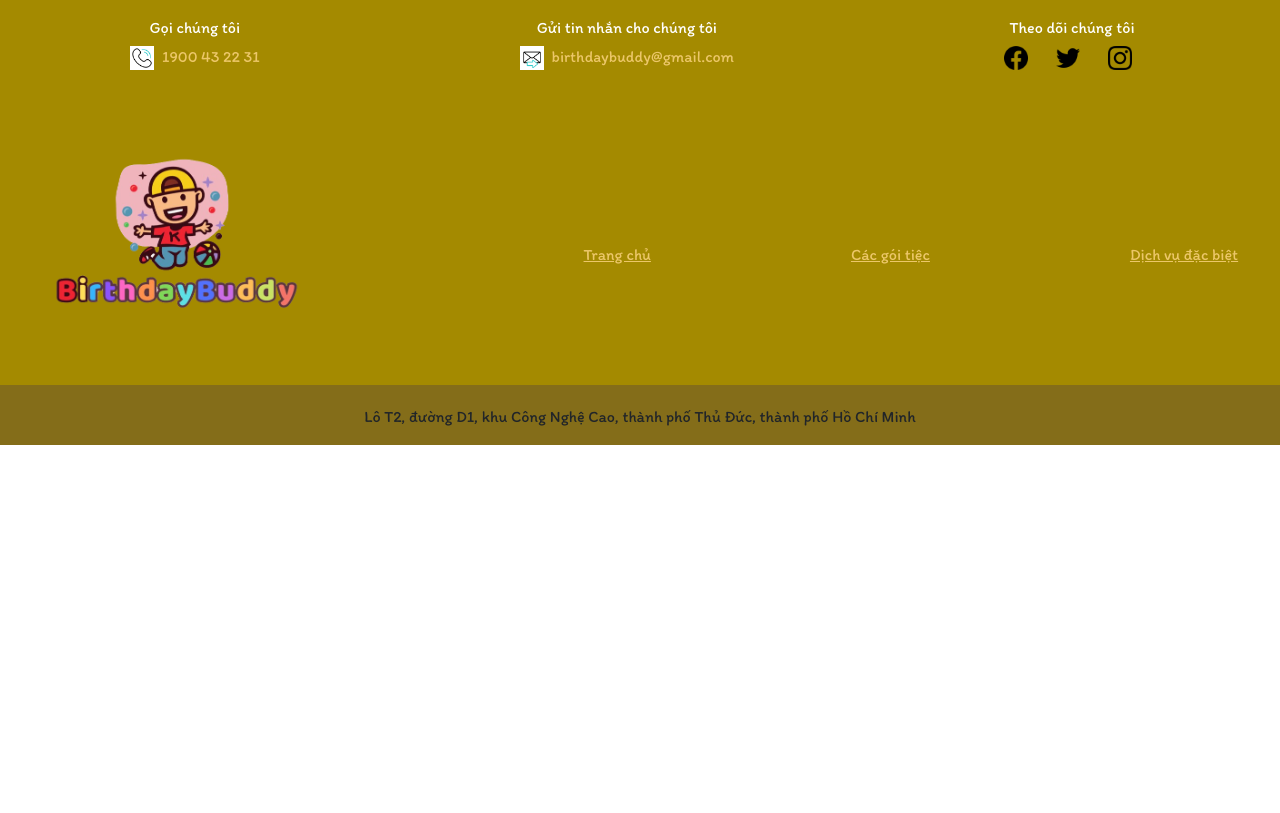
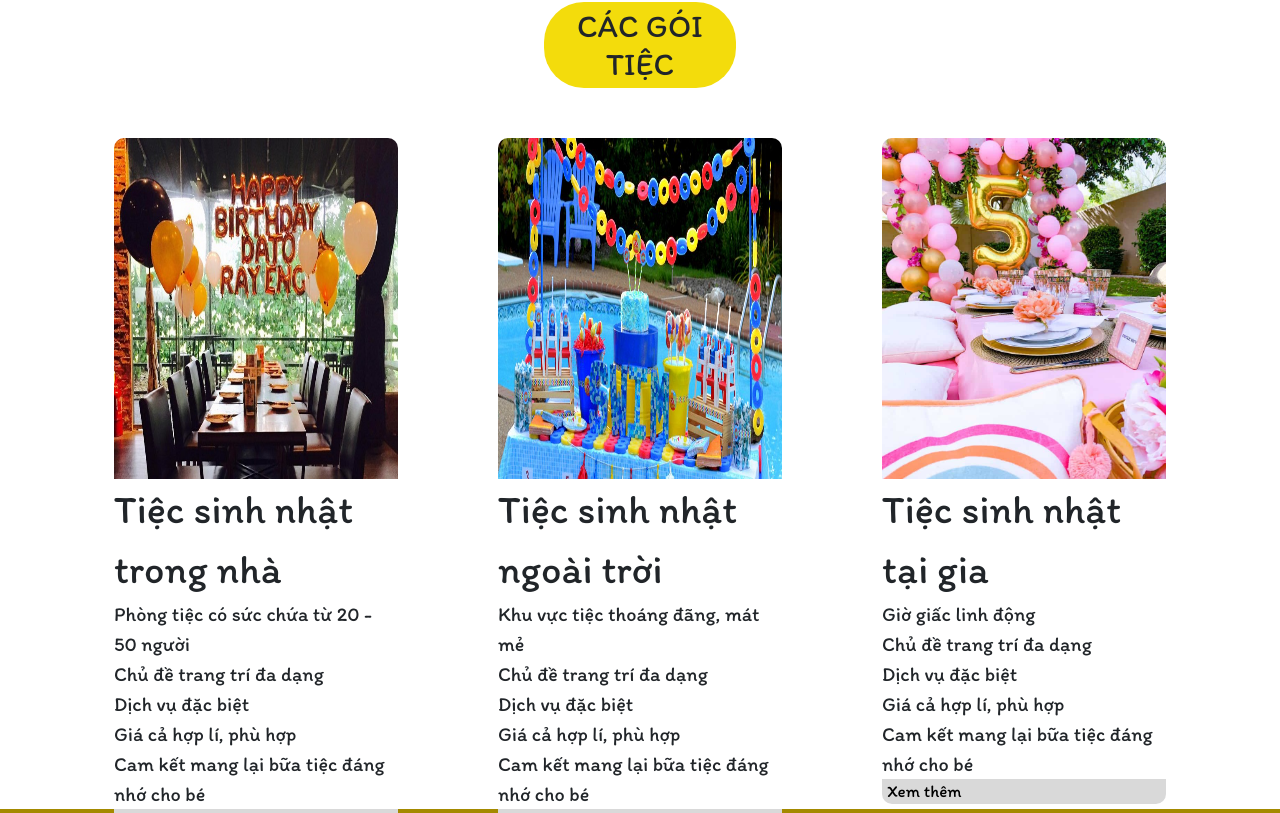
Before and after one commit to 19NgoXuanToan11/BirthdayBuddy, a React (Vite) app in the folder FrontEnd/BirthdayBuddy/: page / in a window 1280 px wide. Shown: the part 1243-2056 px from the top of the page. Before the commit the page ends 1688 px from the top, so only its background shows below. Built offline with nearby package versions, Linux system fonts and the light colour scheme.

Commit message:
update party information + picture resource

```diff
--- a/FrontEnd/BirthdayBuddy/src/Web_Application/Guest Page/components/molecules/party-information/party-information.scss
+++ b/FrontEnd/BirthdayBuddy/src/Web_Application/Guest Page/components/molecules/party-information/party-information.scss
@@ -0,0 +1,59 @@
+.party-information-container {
+    margin-top: 60px;
+    margin-bottom: -60px;
+
+    h2 {
+        background-color: #F3DC0C;
+        display: flex;
+        justify-content: center;
+        width: 15%;
+        border-radius: 40px 40px 40px 40px;
+        align-items: center;
+        margin: 0 auto;
+        text-align: center;
+        text-transform: uppercase;
+        padding: 5px;
+    }
+
+
+    .party-list {
+        display: flex;
+        justify-content: center;
+
+        .party-section-1,
+        .party-section-2,
+        .party-section-3 {
+            img {
+                width: 100%;
+                height: 50%;
+                border-top-right-radius: 10px;
+                border-top-left-radius: 10px;
+            }
+
+            width: 30%;
+            height: auto;
+            padding: 50px;
+
+            .upper-box {
+                font-size: 40px;
+            }
+
+            .party-contents {
+                list-style: none;
+                font-size: 20px;
+            }
+
+            .under-box {
+                background-color: #D9D9D9;
+                padding-left: 5px;
+                border-radius: 0 0 10px 10px;
+
+                a {
+                    text-decoration: none;
+                    color: black;
+                    font-size: 17px;
+                }
+            }
+        }
+    }
+}
--- a/FrontEnd/BirthdayBuddy/src/Web_Application/Guest Page/components/molecules/party-information/party-information.tsx
+++ b/FrontEnd/BirthdayBuddy/src/Web_Application/Guest Page/components/molecules/party-information/party-information.tsx
@@ -2,7 +2,59 @@ import './party-information.scss'
 
 function PartyInformation() {
   return (
-    <div>PartyInformation</div>
+    <div className='party-information-container'>
+        <h2>Các gói tiệc</h2>
+      <div className="party-list">
+        <div className="party-section-1">
+          <img src="../../../../../../src/SWP_RESOURCE/pictures/birthday-restaurant-inside.jpg" alt="inside-restaurant.jpg" />
+          <div className="upper-box">
+            Tiệc sinh nhật trong nhà
+          </div>
+          <div className="party-contents">
+            <li>Phòng tiệc có sức chứa từ 20 - 50 người</li>
+            <li>Chủ đề trang trí đa dạng</li>
+            <li>Dịch vụ đặc biệt</li>
+            <li>Giá cả hợp lí, phù hợp</li>
+            <li>Cam kết mang lại bữa tiệc đáng nhớ cho bé</li>
+          </div>
+          <div className="under-box">
+            <a href="" type='submit'>Xem thêm</a>
+          </div>
+        </div>
+        <div className="party-section-2">
+          <img src="../../../../../../src/SWP_RESOURCE/pictures/pool-party.jpg" alt="outside-restaurant.jpg" />
+          <div className="upper-box">
+            Tiệc sinh nhật ngoài trời
+          </div>
+          <div className="party-contents">
+            <li>Khu vực tiệc thoáng đãng, mát mẻ</li>
+            <li>Chủ đề trang trí đa dạng</li>
+            <li>Dịch vụ đặc biệt</li>
+            <li>Giá cả hợp lí, phù hợp</li>
+            <li>Cam kết mang lại bữa tiệc đáng nhớ cho bé</li>
+          </div>
+          <div className="under-box">
+            <a href="" type='submit'>Xem thêm</a>
+          </div>
+        </div>
+        <div className="party-section-3">
+          <img src="../../../../../../src/SWP_RESOURCE/pictures/home-birthday.jpg" alt="home-birthday.jpg" />
+          <div className="upper-box">
+            Tiệc sinh nhật tại gia
+          </div>
+          <div className="party-contents">
+            <li>Giờ giấc linh động</li>
+            <li>Chủ đề trang trí đa dạng</li>
+            <li>Dịch vụ đặc biệt</li>
+            <li>Giá cả hợp lí, phù hợp</li>
+            <li>Cam kết mang lại bữa tiệc đáng nhớ cho bé</li>
+          </div>
+          <div className="under-box">
+            <a href="" type='submit'>Xem thêm</a>
+          </div>
+        </div>
+      </div>
+    </div>
   )
 }
 
```
Also changed, not shown: FrontEnd/BirthdayBuddy/src/SWP_RESOURCE/pictures/birthday-restaurant-inside.jpg (added), FrontEnd/BirthdayBuddy/src/SWP_RESOURCE/pictures/pool-party.jpg (added).
